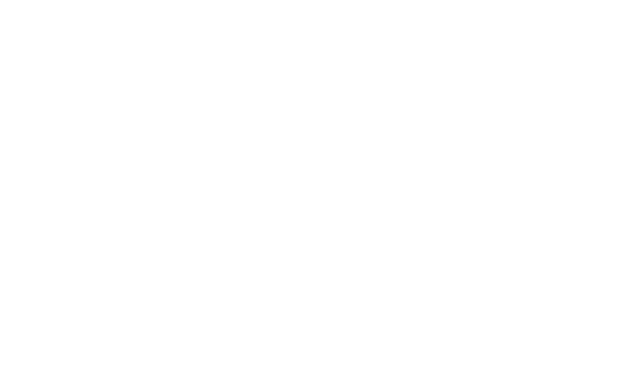
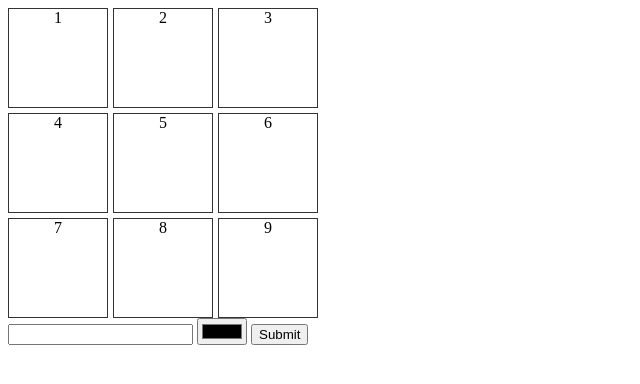
Before and after one commit to acciojob/Replit-Asian-Paints-shishirps7, a website: page main.html in a window 1280 px wide. Shown: the whole page, without its empty margins (0-640 px from the left). Drawn offline with Linux system fonts and the light colour scheme.

Commit message:
created a submission

```diff
--- a/main.html
+++ b/main.html
@@ -8,6 +8,22 @@
 
 <body>
 	<!-- the entire body must be written by student -->
+	<div class="box">
+		<div id="1" class="ccols">1</div>
+		<div id="2" class="ccols">2</div>
+		<div id="3" class="ccols">3</div>
+		<div id="4" class="ccols">4</div>
+		<div id="5" class="ccols">5</div>
+		<div id="6" class="ccols">6</div>
+		<div id="7" class="ccols">7</div>
+		<div id="8" class="ccols">8</div>
+		<div id="9" class="ccols">9</div>
+	</div>
+	<div>
+		<input type="number" id="num">
+		<input type="color" id="col">
+		<button type="submit">Submit</button>
+	</div>
     <script type="text/javascript" src="./script.js">
 </script>
 
--- a/script.js
+++ b/script.js
@@ -1 +1,11 @@
 //your JS code here. If required.
+let boxes=document.querySelectorAll(".ccols");
+let num=document.querySelector("#num");
+let col=document.querySelector("#col");
+let btn=document.querySelector("button");
+btn.addEventListener("click",(e)=>{
+	e.preventDefault()
+	let x=col.value;
+	let y=parseInt(num.value)-1;
+	boxes[y].style.backgroundColor=x
+});
--- a/styles.css
+++ b/styles.css
@@ -1 +1,11 @@
 /*  your css code here. If applicable */
+.box{
+	display:grid;
+	grid-template-columns:100px 100px 100px;
+	grid-template-rows:100px 100px 100px;
+	gap:5px;
+	}
+.ccols{
+	text-align:center;
+	border: 1px solid rgba(0, 0, 0, 0.8);
+}
```
